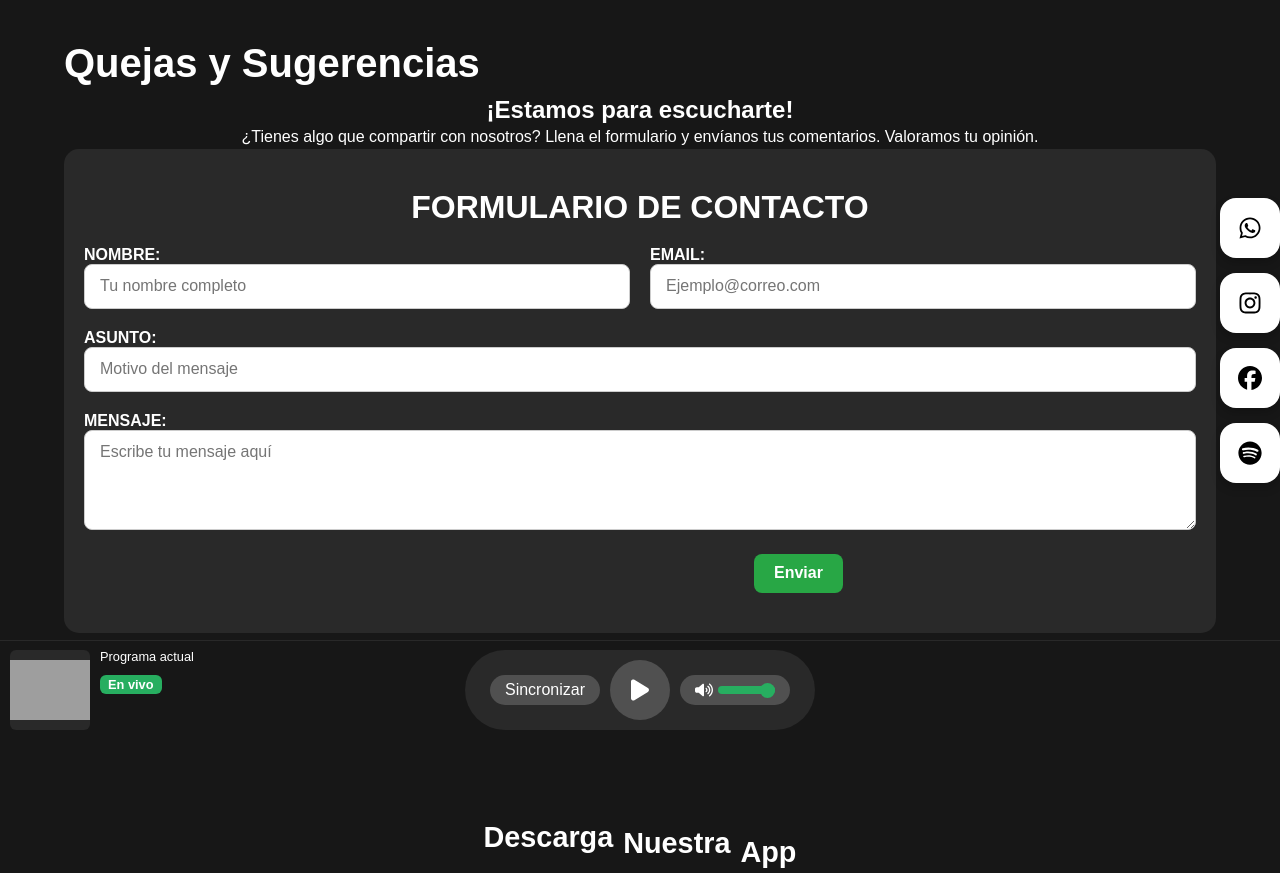
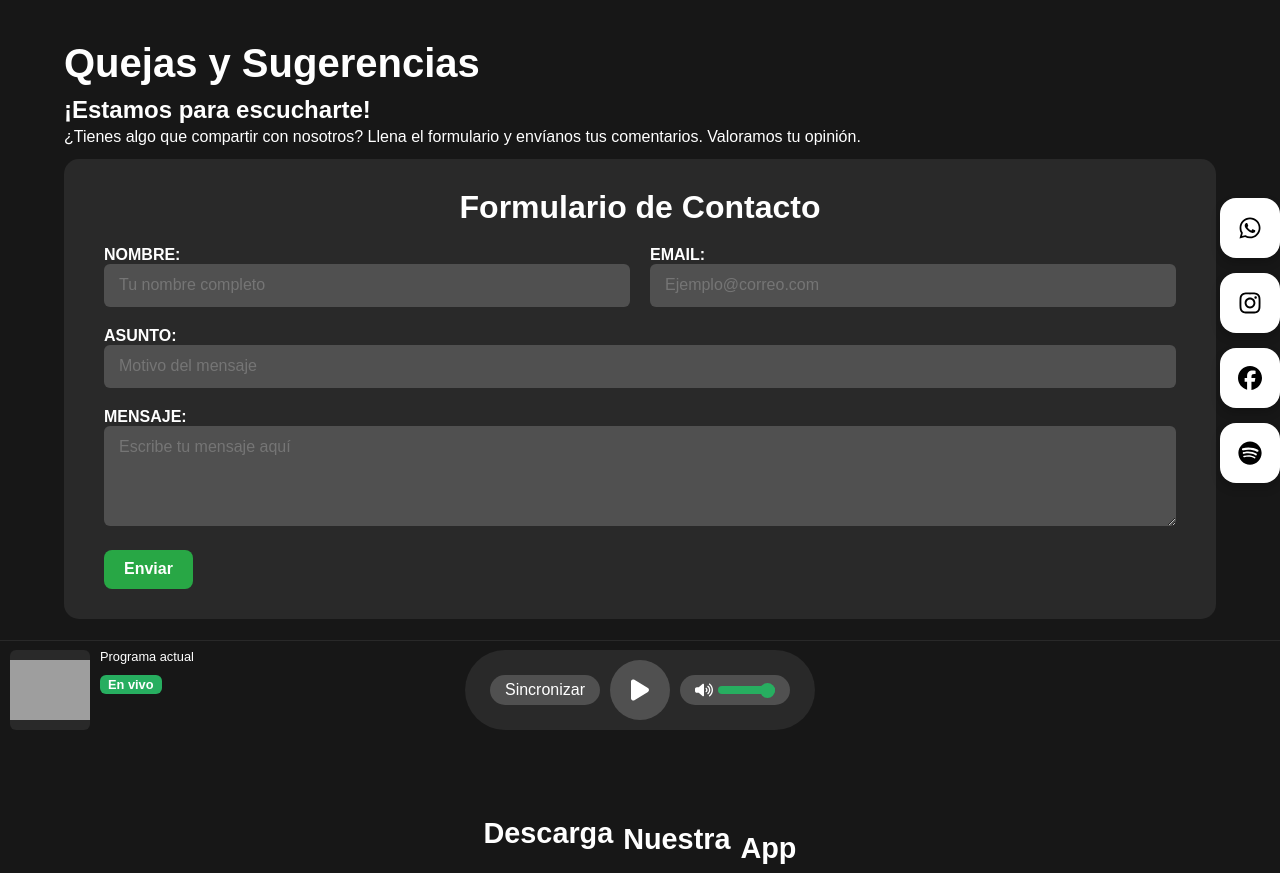
Before and after one commit to Andrew869/RadioUAA, a PHP site: page /quejas-sugerencias in a window 1280 px wide. Shown: the part 60-933 px from the top of the page. Run offline with PHP 8.4, Linux system fonts and the light colour scheme; data that the repository does not hold is empty; some libraries are stand-ins or nearby versions; grey boxes are pictures that could not be loaded.

Commit message:
arreglos

```diff
--- a/css/contenido.css
+++ b/css/contenido.css
@@ -91,6 +91,7 @@
     display: flex;
     align-items: center;
     color: inherit;
+    text-decoration: none;
 }
 
 .lista .programa img {
--- a/css/defensoria.css
+++ b/css/defensoria.css
@@ -158,20 +158,21 @@
 /* Header Section */
 .izquierda-quejas h2 {
     font-size: 1.5rem;
-    text-align: center;
+    /* text-align: center; */
 }
 
 .izquierda-quejas p {
     font-size: 1rem;
-    text-align: center;
+    /* text-align: center; */
     line-height: 1.6;
 }
 
 /* Formulario Section */
 .formulario {
     width: 100%;
-    padding: 40px 20px;
-    margin: 0 auto;
+    margin: 10px 0;
+    padding: 30px 40px;
+    /* margin: 0 auto; */
     border-radius: 15px;
 }
 
@@ -180,7 +181,7 @@
     font-size: 2rem;
     text-align: center;
     margin-bottom: 20px;
-    text-transform: uppercase;
+    /* text-transform: uppercase; */
     font-weight: bold;
 }
 
@@ -217,9 +218,9 @@
 .input-group textarea {
     width: 100%;
     padding: 12px 15px;
-    font-size: 1rem;
-    border: 1px solid #ccc;
-    border-radius: 8px;
+    /* font-size: 1rem; */
+    /* border: 1px solid #ccc; */
+    border-radius: 6px;
 }
 
 .input-group textarea {
@@ -229,8 +230,9 @@
 
 /* Submit Button */
 .boton-enviar {
+    /* float: right; */
     padding: 10px 20px;
-    margin-left: 670px;
+    /* margin-left: 670px; */
     font-size: 1rem;
     font-weight: bold;
     border: none;
--- a/css/nosotros.css
+++ b/css/nosotros.css
@@ -161,11 +161,11 @@
 }
 
 .links-consejo {
-    display: flex;
+    /* display: flex;
     flex-direction: column;
-    gap: 10px;
-    font-size: 16px;
-    margin: 0px 60px;
+    gap: 10px;  */
+    width: 40%;
+    padding-left: 20px;
 }
 
 .texto-consejo a {
@@ -185,29 +185,32 @@
     display: flex;
     flex-direction: row;
     align-items: flex-start;
-    gap: 20px;
+    /* gap: 20px; */
     /* max-width: 1200px; */
-    /* margin: auto; */
-    padding: 20px;
+    margin: 10px 0;
+    /* padding: 20px; */
+}
+
+.img-container {
+    width: 60%;
 }
 
 .img-container img {
-    max-width: 600px;
-    height: 400px;
+    width: 100%;
+    aspect-ratio: 16/9;
+    object-fit: cover;
     border-radius: 8px;
     box-shadow: rgba(50, 50, 93, 0.25) 0px 2px 5px -1px, rgba(0, 0, 0, 0.3) 0px 1px 3px -1px;
 }
-
 
 .consejo-integrantes {
     display: flex;
     flex-direction: column;
     gap: 20px; /* Espaciado entre los contenedores de cada integrante */
     /* max-width: 1200px; */
-    margin: 0;
-    padding: 20px;
+    /* margin: 0; */
+    /* padding: 20px; */
 }
-
 
 .integrante {
     display: flex;
--- a/js/app.js
+++ b/js/app.js
@@ -18,9 +18,9 @@ const routes = {
     "404": "pages/404.php"
 };
 // Single Page Application (SPA)!!!!
-import { GetRelativePath, ToSeconds, FormatTime } from './utilities.js?v=70871d';
-import { SetupPrograms } from './contenido.js?v=70871d';
-import { slideTimeout, SetupSlideshow } from './slideshowManager.js?v=70871d';
+import { GetRelativePath, ToSeconds, FormatTime } from './utilities.js?v=33b427';
+import { SetupPrograms } from './contenido.js?v=33b427';
+import { slideTimeout, SetupSlideshow } from './slideshowManager.js?v=33b427';
 // import { IsSticky } from './cal.js';
 // Obtener todos los enlaces de navegación
 // const navLinks = document.querySelectorAll('.nav-link');
--- a/js/contenido.js
+++ b/js/contenido.js
@@ -1,5 +1,5 @@
-import { LinkBehavior } from './app.js?v=70871d';
-import { GetRelativePath } from './utilities.js?v=70871d';
+import { LinkBehavior } from './app.js?v=33b427';
+import { GetRelativePath } from './utilities.js?v=33b427';
 let programas;
 let filtroGenero;
 let filtroPresentador
--- a/js/light-dark-mode.js
+++ b/js/light-dark-mode.js
@@ -1,4 +1,4 @@
-import { GetSVG } from './utilities.js?v=70871d';
+import { GetSVG } from './utilities.js?v=33b427';
 const body = document.body;
 let toggle = document.getElementById('toggle');
 let label_toggle = document.getElementById('label_toggle');
--- a/js/modalsManager.js
+++ b/js/modalsManager.js
@@ -1,4 +1,4 @@
-import { AddInputToCurrentLayer, CheckHeights, GetInputHeight, AddContent, CreateEvent, SumbitCreateRequest, SumbitUpdateRequest ,CreateModal, CreateInput, SubmitDeleteRequest, ToHours } from './utilities.js?v=70871d';
+import { AddInputToCurrentLayer, CheckHeights, GetInputHeight, AddContent, CreateEvent, SumbitCreateRequest, SumbitUpdateRequest ,CreateModal, CreateInput, SubmitDeleteRequest, ToHours } from './utilities.js?v=33b427';
 // const modals_container = document.getElementById('modals_container');
 // const originalModal = modals_container.querySelector('#originalModal');
 // const original_forms = document.getElementById('original_forms');
--- a/js/playerManager.js
+++ b/js/playerManager.js
@@ -1,4 +1,4 @@
-import { GetRelativePath, GetSVG, ToSeconds } from './utilities.js?v=70871d';
+import { GetRelativePath, GetSVG, ToSeconds } from './utilities.js?v=33b427';
 const audio = document.getElementById('audio');
 
 const playPauseBtn = document.getElementById('playPauseBtn');
--- a/pages/quejas-sugerencias.php
+++ b/pages/quejas-sugerencias.php
@@ -11,13 +11,13 @@
             <div class="campo">
                 <label for="nombre">Nombre:</label>
                 <div class="input-group">
-                    <input id="nombre" type="text" placeholder="Tu nombre completo" required>
+                    <input id="nombre" class="c2" type="text" placeholder="Tu nombre completo" required>
                 </div>
             </div>
             <div class="campo">
                 <label for="email">Email:</label>
                 <div class="input-group">
-                    <input id="email" type="email" placeholder="Ejemplo@correo.com" required>
+                    <input id="email" class="c2" type="email" placeholder="Ejemplo@correo.com" required>
                 </div>
             </div>
         </div>
@@ -25,13 +25,13 @@
             <div class="campo">
                 <label for="asunto">Asunto:</label>
                 <div class="input-group">
-                    <input id="asunto" type="text" placeholder="Motivo del mensaje" required>
+                    <input id="asunto" class="c2" type="text" placeholder="Motivo del mensaje" required>
                 </div>
             </div>
             <div class="campo">
                 <label for="mensaje">Mensaje:</label>
                 <div class="input-group">
-                    <textarea id="mensaje" placeholder="Escribe tu mensaje aquí" required></textarea>
+                    <textarea id="mensaje" class="c2" placeholder="Escribe tu mensaje aquí" required></textarea>
                 </div>
             </div>
         </div>
--- a/php/utilities.php
+++ b/php/utilities.php
@@ -1,5 +1,5 @@
 <?php
-    define('PROJECT_HASH', '70871d');
+    define('PROJECT_HASH', '33b427');
     $currentTheme = null;
     if(isset($_COOKIE['theme']))
         $currentTheme = $_COOKIE['theme'];
```
Also changed, not shown: css/contacto.css (+19 -34 lines), pages/contacto.php (+4 -8 lines), php/check_session.php (added, +15 -0 lines).
